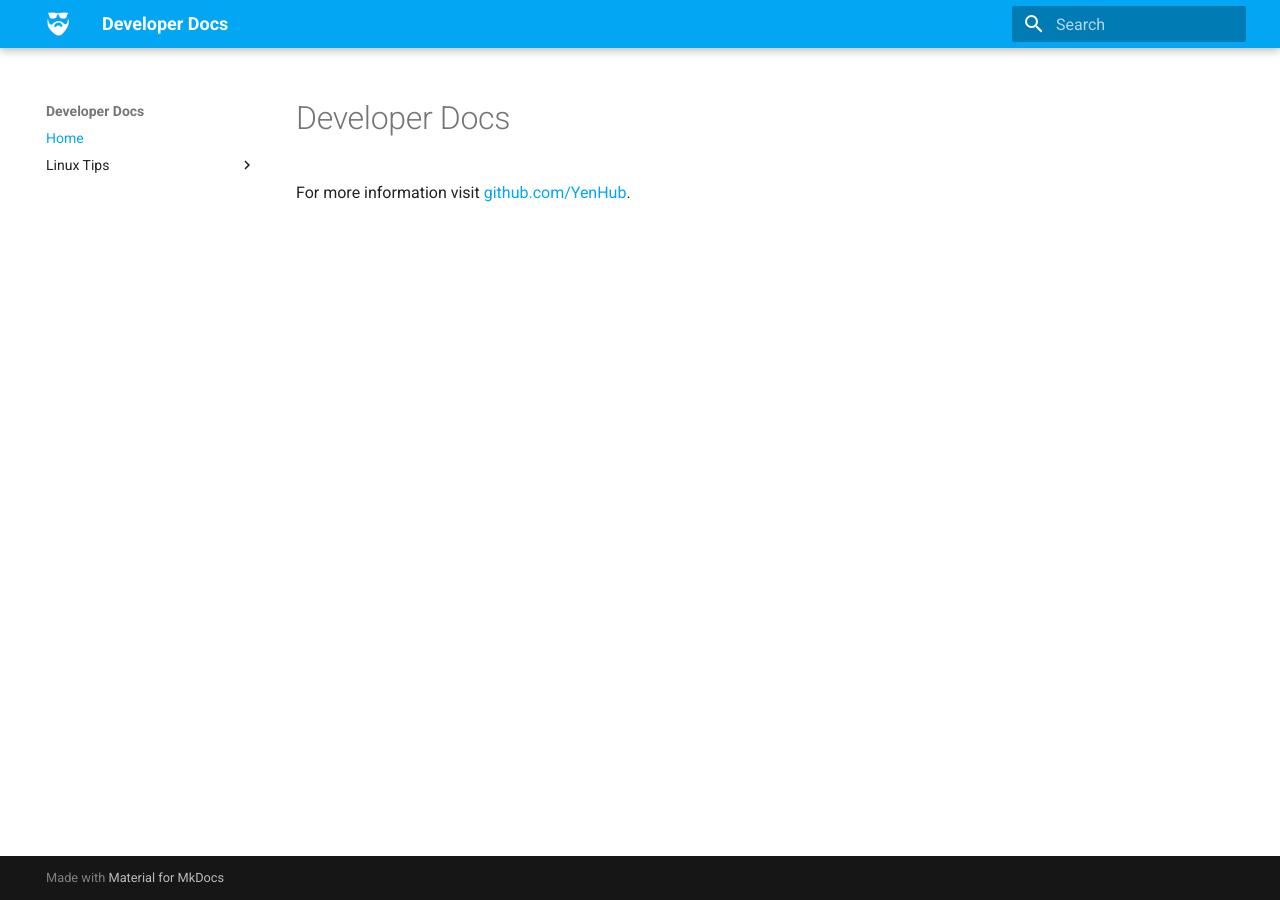
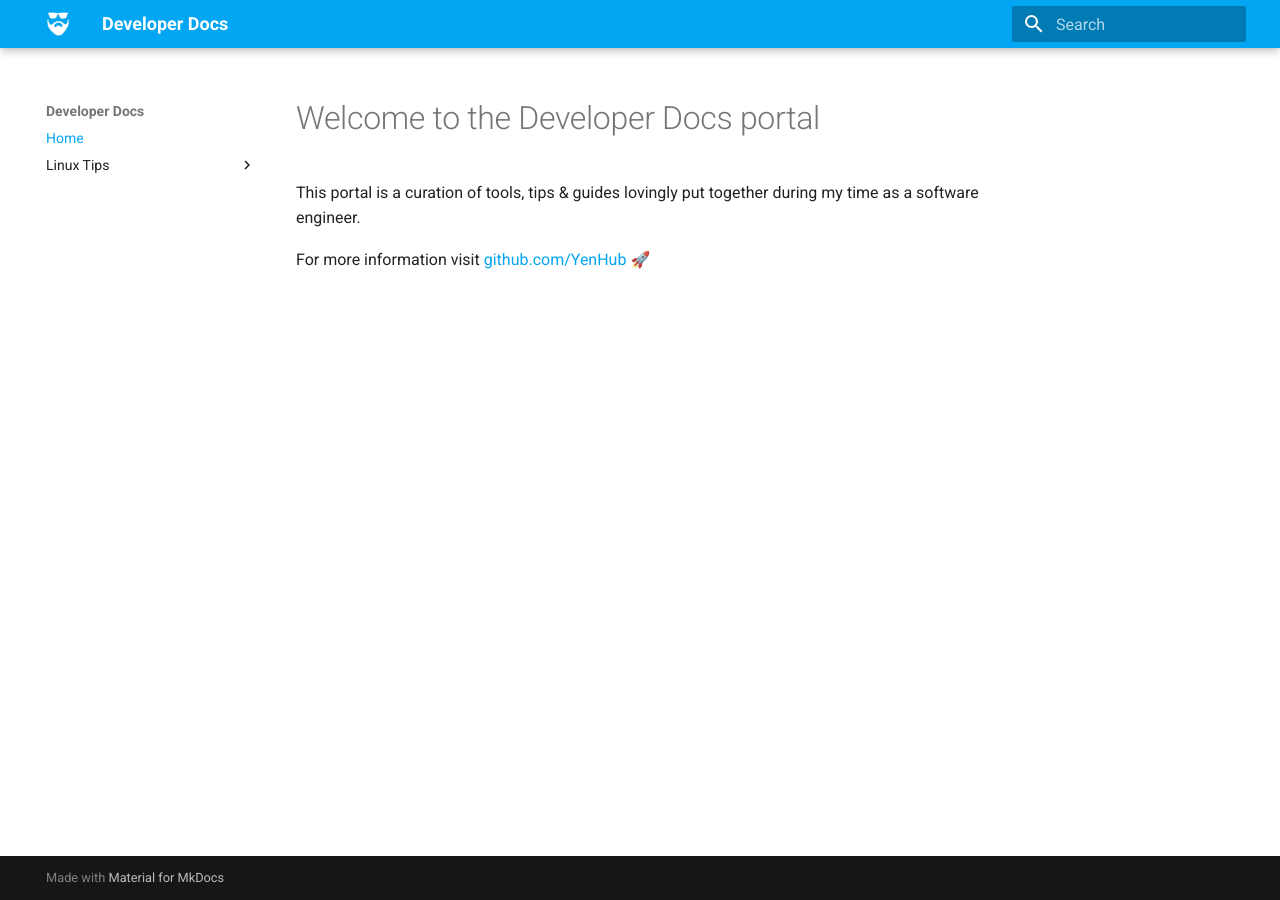
Before and after one commit to YenHub/developer-docs, an MkDocs documentation site: the page built from docs/index.md, in a window 1280 px wide. Built offline with MkDocs 1.6.1 and Material for MkDocs 9.7.7, drawn with Linux system fonts in a browser that asks for light colours.

Commit message:
🔨 Adjust landing page

```diff
--- a/docs/index.md
+++ b/docs/index.md
@@ -1,3 +1,5 @@
-# Developer Docs
+# Welcome to the Developer Docs portal
 
-For more information visit [github.com/YenHub](https://github.com/YenHub).
+This portal is a curation of tools, tips & guides lovingly put together during my time as a software engineer.
+
+For more information visit [github.com/YenHub](https://github.com/YenHub) 🚀
```
